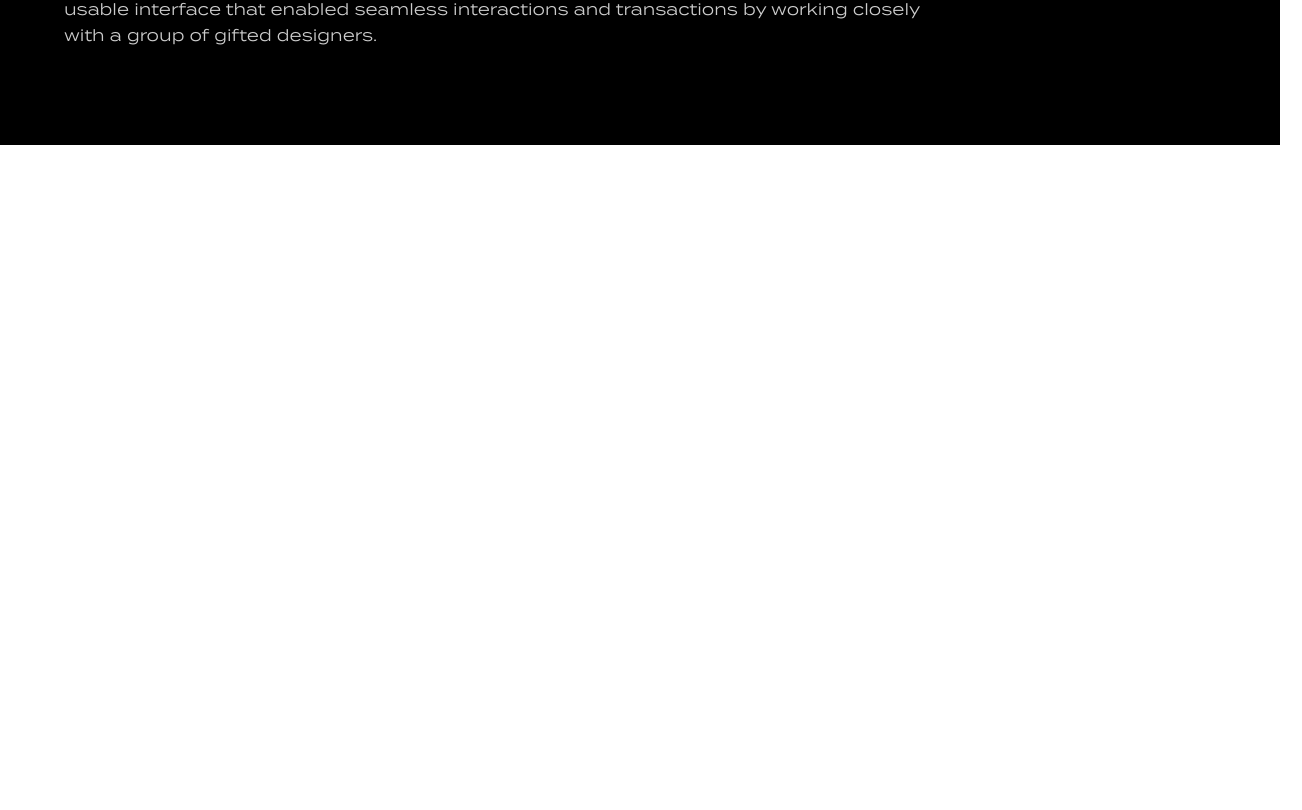
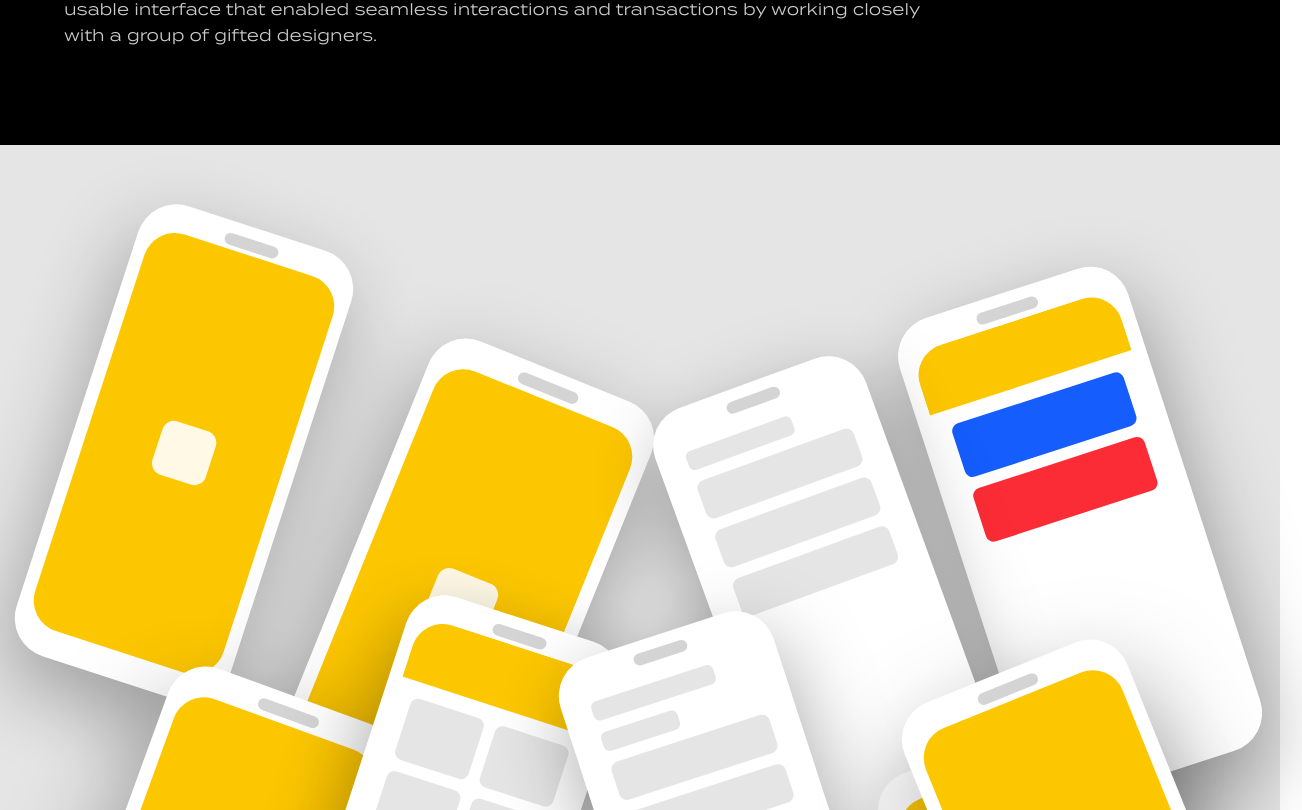
Before and after one commit to VincentMugondora/collin, a React (Vite) app: page / in a window 1280 px wide. Shown: the part 7070-7880 px from the top of the page, 1302 px wide, since content can reach past the window. Before the commit the page ends 7215 px from the top, so only its background shows below. Built offline with nearby package versions, Linux system fonts and the light colour scheme.

Commit message:
updating

```diff
--- a/src/App.jsx
+++ b/src/App.jsx
@@ -10,6 +10,7 @@ import './components/fonts.css'
 import Upick from './components/Upick'
 import UpickProcess from './components/UpickProcess'
 import UpickResult from './components/UpickResult'
+import UpickShowcase from './components/UpickShowcase'
 
 function App() {
   return (
@@ -26,6 +27,7 @@ function App() {
             <Upick />
             <UpickProcess />
             <UpickResult />
+            <UpickShowcase />
           </>
         } />
       </Routes>
```
